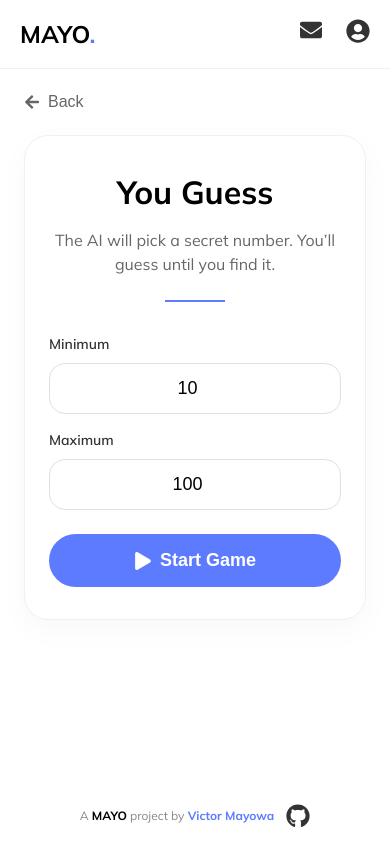
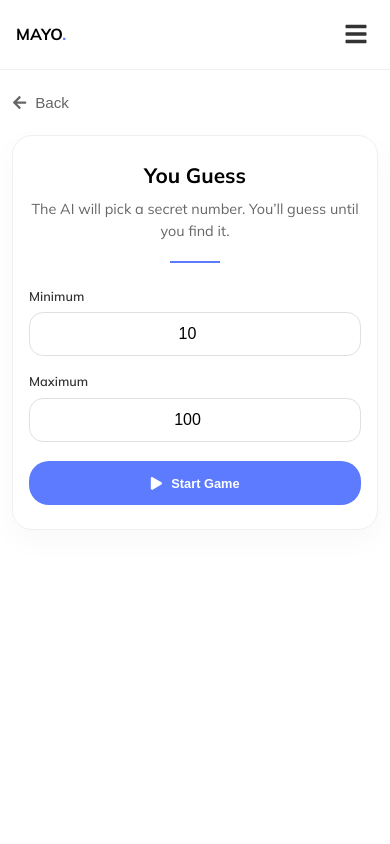
Before and after one commit to victormayowa185/mayo-binary-brain, a React (Vite) app: page /select/1 in a window 390 px wide. Shown: the top 844 px of the page. Built offline with nearby package versions, Linux system fonts and the light colour scheme.

Commit message:
made the rangepicker page responsive

```diff
--- a/src/components/Navbar.tsx
+++ b/src/components/Navbar.tsx
@@ -1,15 +1,30 @@
+import { useState } from "react";
 import { Link } from "react-router-dom";
-import { FaEnvelope, FaUserCircle } from "react-icons/fa";
+import { FaEnvelope, FaUserCircle, FaBars, FaTimes } from "react-icons/fa";
 import "../styles/Navbar.css";
 
-const Navbar = () => (
+const Navbar = () => {
+  const [isOpen, setIsOpen] = useState(false);
+
+  const toggleMenu = () => setIsOpen(!isOpen);
+  const closeMenu = () => setIsOpen(false);
+
+  return (
     <nav className="navbar">
-    <Link to="/" className="navbar-logo">
+      <Link to="/" className="navbar-logo" onClick={closeMenu}>
         MAYO<span className="logo-dot">.</span>
       </Link>
 
-    <div className="navbar-left">
-      <Link to="/contact" className="navbar-icon">
+      <button
+        className="navbar-toggle"
+        onClick={toggleMenu}
+        aria-label="Toggle menu"
+      >
+        {isOpen ? <FaTimes size={24} /> : <FaBars size={24} />}
+      </button>
+
+      <div className={`navbar-left ${isOpen ? "active" : ""}`}>
+        <Link to="/contact" className="navbar-icon" onClick={closeMenu}>
           <FaEnvelope size={22} />
         </Link>
         <a
@@ -17,10 +32,13 @@ const Navbar = () => (
           target="_blank"
           rel="noopener noreferrer"
           className="navbar-icon"
+          onClick={closeMenu}
         >
           <FaUserCircle size={24} />
         </a>
       </div>
     </nav>
   );
+};
+
 export default Navbar;
--- a/src/styles/Navbar.css
+++ b/src/styles/Navbar.css
@@ -1,3 +1,4 @@
+/* ==================== BASE DESKTOP STYLES ==================== */
 .navbar {
   display: flex;
   align-items: center;
@@ -9,27 +10,251 @@
   top: 0;
   z-index: 10;
 }
-.navbar-left {
-  display: flex;
-  gap: 1.5rem;
-}
-.navbar-icon {
-  color: #333;
-  transition: color 0.2s;
-}
-.navbar-icon:hover {
-  color: #5c7bff;
-}
+
 .navbar-logo {
   font-size: 1.5rem;
   font-weight: 700;
   color: #000;
+  text-decoration: none;
+  transition: color 0.2s;
 }
+
+.navbar-logo:hover {
+  color: #5c7bff;
+}
+
 .logo-dot {
   color: #5c7bff;
 }
-@media (max-width: 480px) {
+
+.navbar-left {
+  display: flex;
+  gap: 1.5rem;
+  align-items: center;
+}
+
+.navbar-icon {
+  color: #333;
+  transition: color 0.2s;
+  display: flex;
+  align-items: center;
+  justify-content: center;
+  cursor: pointer;
+  text-decoration: none;
+}
+
+.navbar-icon:hover {
+  color: #5c7bff;
+}
+
+.navbar-toggle {
+  display: none;
+  background: none;
+  border: none;
+  color: #333;
+  cursor: pointer;
+  transition: color 0.2s;
+  padding: 0.5rem;
+  font-size: 1.5rem;
+}
+
+.navbar-toggle:hover {
+  color: #5c7bff;
+}
+
+/* ==================== LARGE DESKTOP (1024px+) ==================== */
+@media (min-width: 1024px) {
+  .navbar {
+    padding: 1.5rem 3rem;
+  }
+
+  .navbar-logo {
+    font-size: 1.7rem;
+  }
+
+  .navbar-left {
+    gap: 2rem;
+  }
+
+  .navbar-icon {
+    font-size: 1.3rem;
+  }
+}
+
+/* ==================== EXTRA LARGE DESKTOP (1440px+) ==================== */
+@media (min-width: 1440px) {
+  .navbar {
+    padding: 1.5rem 4rem;
+  }
+
+  .navbar-logo {
+    font-size: 1.8rem;
+  }
+
+  .navbar-left {
+    gap: 2.5rem;
+  }
+}
+
+/* ==================== TABLET & SMALLER (max–width 1023px) ==================== */
+@media (max-width: 1023px) {
+  .navbar-toggle {
+    display: flex; /* show the hamburger */
+    align-items: center;
+    justify-content: center;
+  }
+
+  .navbar-left {
+    position: absolute;
+    top: 100%;
+    left: 0;
+    right: 0;
+    background: #fff;
+    border-bottom: 1px solid #f0f0f0;
+    flex-direction: column;
+    gap: 1rem;
+    padding: 0 1.5rem;
+    max-height: 0;
+    overflow: hidden;
+    transition: max-height 0.3s ease;
+  }
+
+  /* Active state – expand menu */
+  .navbar-left.active {
+    max-height: 300px;
+    padding: 1.5rem;
+  }
+
+  .navbar-icon {
+    width: 100%;
+    justify-content: flex-start;
+    font-size: 1.1rem;
+    padding: 0.75rem 0;
+    border-bottom: 1px solid #f0f0f0;
+  }
+
+  .navbar-icon:last-child {
+    border-bottom: none;
+  }
+}
+
+/* ==================== MEDIUM TABLET (800px - 1023px) ==================== */
+@media (max-width: 1023px) and (min-width: 800px) {
+  .navbar {
+    padding: 1.2rem 1.8rem;
+  }
+
+  .navbar-logo {
+    font-size: 1.4rem;
+  }
+}
+
+/* ==================== TABLET (600px - 799px) ==================== */
+@media (max-width: 799px) and (min-width: 600px) {
+  .navbar {
+    padding: 1.1rem 1.5rem;
+  }
+
+  .navbar-logo {
+    font-size: 1.3rem;
+  }
+}
+
+/* ==================== SMALL TO MEDIUM (481px - 599px) ==================== */
+@media (max-width: 599px) and (min-width: 481px) {
   .navbar {
     padding: 1rem 1.25rem;
   }
+
+  .navbar-logo {
+    font-size: 1.15rem;
+  }
 }
+
+/* ==================== SMALL DEVICES (320px - 480px) ==================== */
+@media (max-width: 480px) {
+  .navbar {
+    padding: 1rem 1rem;
+  }
+
+  .navbar-logo {
+    font-size: clamp(1rem, 4vw, 1.2rem);
+  }
+
+  .navbar-toggle {
+    font-size: 1.3rem;
+    padding: 0.4rem;
+  }
+
+  /* Already collapsed by default; just fine‑tune active state */
+  .navbar-left.active {
+    max-height: 400px;
+  }
+
+  .navbar-icon {
+    font-size: 1rem;
+    padding: 0.75rem 0;
+  }
+}
+
+/* ==================== LANDSCAPE ORIENTATION ==================== */
+@media (max-height: 500px) and (orientation: landscape) {
+  .navbar {
+    padding: 0.75rem 1rem;
+  }
+
+  .navbar-logo {
+    font-size: clamp(0.9rem, 3vw, 1.1rem);
+  }
+
+  .navbar-toggle {
+    font-size: 1.2rem;
+    padding: 0.3rem;
+  }
+
+  .navbar-left {
+    gap: 0.5rem;
+  }
+
+  .navbar-left.active {
+    max-height: 250px;
+    padding: 1rem;
+  }
+
+  .navbar-icon {
+    font-size: 0.95rem;
+    padding: 0.5rem 0;
+  }
+}
+
+/* ==================== TOUCH DEVICE OPTIMIZATION ==================== */
+@media (hover: none) and (pointer: coarse) {
+  .navbar-toggle {
+    min-width: 44px;
+    min-height: 44px;
+  }
+
+  .navbar-icon {
+    min-width: 44px;
+    min-height: 44px;
+  }
+
+  .navbar-toggle:active,
+  .navbar-icon:active {
+    color: #5c7bff;
+  }
+}
+
+/* ==================== ACCESSIBILITY & FOCUS STATES ==================== */
+.navbar-toggle:focus-visible,
+.navbar-icon:focus-visible,
+.navbar-logo:focus-visible {
+  outline: 2px solid #5c7bff;
+  outline-offset: 2px;
+  border-radius: 4px;
+}
+
+/* ==================== SMOOTH TRANSITIONS ==================== */
+* {
+  box-sizing: border-box;
+}
--- a/src/styles/RangePicker.css
+++ b/src/styles/RangePicker.css
@@ -66,9 +66,272 @@
 }
 .start-btn:hover:not(:disabled) { background: #4a6ae0; transform: translateY(-1px); box-shadow: 0 8px 20px rgba(92,123,255,0.25); }
 .start-btn:disabled { background: #ccc; cursor: not-allowed; opacity: 0.6; }
-@media (max-width: 600px) {
-  .back-btn { position: static; margin-bottom: 1.5rem; align-self: flex-start; }
-  .range-container { justify-content: flex-start; padding-top: 1.5rem; }
-  .range-card { padding: 2rem 1.5rem; }
-  .range-inputs { flex-direction: column; gap: 1rem; }
+
+/* ==================== SMALL DEVICES (320px - 480px) ==================== */
+@media (max-width: 480px) {
+  .range-container {
+    min-height: 100vh;
+    justify-content: flex-start;
+    padding: 1rem 0.75rem;
+    padding-top: 1.5rem;
+  }
+
+  .back-btn {
+    position: static;
+    align-self: flex-start;
+    margin-bottom: 1.5rem;
+    font-size: 0.95rem;
+  }
+
+  .range-card {
+    padding: 1.5rem 1rem;
+    border-radius: 20px;
+    max-width: 100%;
+  }
+
+  .range-title {
+    font-size: clamp(1.3rem, 5vw, 1.8rem);
+    margin-bottom: 0.5rem;
+  }
+
+  .range-description {
+    font-size: 0.9rem;
+    color: #666;
+    margin-bottom: 1.2rem;
+    line-height: 1.5;
+  }
+
+  .range-divider {
+    width: 50px;
+    height: 1.5px;
+    margin: 0 auto 1.5rem;
+  }
+
+  .range-inputs {
+    flex-direction: column;
+    gap: 1rem;
+    margin-bottom: 1.2rem;
+  }
+
+  .input-group label {
+    font-size: 0.8rem;
+    margin-bottom: 0.4rem;
+  }
+
+  .range-input {
+    padding: 0.75rem;
+    font-size: 1rem;
+    border-radius: 14px;
+    min-height: 44px;
+  }
+
+  .range-error {
+    font-size: 0.8rem;
+    margin-bottom: 1.2rem;
+  }
+
+  .start-btn {
+    padding: 0.9rem 0.9rem;
+    font-size: 0.8em;
+    border-radius: 20px;
+    min-height: 40px;
+  }
 }
+
+/* ==================== SMALL TO MEDIUM (481px - 600px) ==================== */
+@media (max-width: 600px) and (min-width: 481px) {
+  .range-container {
+    min-height: 100vh;
+    justify-content: flex-start;
+    padding: 1.2rem 1rem;
+    padding-top: 2rem;
+  }
+
+  .back-btn {
+    position: static;
+    align-self: flex-start;
+    margin-bottom: 1.5rem;
+  }
+
+  .range-card {
+    padding: 2rem 1.5rem;
+    border-radius: 22px;
+    max-width: 100%;
+  }
+
+  .range-title {
+    font-size: clamp(1.5rem, 5vw, 1.9rem);
+    margin-bottom: 0.6rem;
+  }
+
+  .range-description {
+    font-size: 0.95rem;
+    margin-bottom: 1.3rem;
+  }
+
+  .range-divider {
+    width: 55px;
+    height: 2px;
+    margin: 0 auto 1.8rem;
+  }
+
+  .range-inputs {
+    flex-direction: column;
+    gap: 1.1rem;
+    margin-bottom: 1.3rem;
+  }
+
+  .input-group label {
+    font-size: 0.85rem;
+    margin-bottom: 0.45rem;
+  }
+
+  .range-input {
+    padding: 0.8rem;
+    font-size: 1.05rem;
+    min-height: 46px;
+  }
+
+  .range-error {
+    font-size: 0.85rem;
+    margin-bottom: 1.3rem;
+  }
+
+  .start-btn {
+    padding: 0.95rem;
+    font-size: 1.05rem;
+    min-height: 46px;
+  }
+}
+
+/* ==================== MEDIUM TO TABLET (601px - 900px) ==================== */
+@media (max-width: 900px) and (min-width: 601px) {
+  .range-container {
+    min-height: 100vh;
+    justify-content: flex-start;
+    padding: 1.5rem 1.5rem;
+    padding-top: 2.5rem;
+  }
+
+  .back-btn {
+    position: static;
+    align-self: flex-start;
+    margin-bottom: 2rem;
+  }
+
+  .range-card {
+    padding: 2.3rem 1.8rem;
+    border-radius: 23px;
+    max-width: 100%;
+  }
+
+  .range-title {
+    font-size: clamp(1.7rem, 5vw, 2rem);
+    margin-bottom: 0.7rem;
+  }
+
+  .range-description {
+    font-size: 0.98rem;
+    margin-bottom: 1.4rem;
+  }
+
+  .range-divider {
+    width: 58px;
+    height: 2px;
+    margin: 0 auto 1.9rem;
+  }
+
+  .range-inputs {
+    flex-direction: column;
+    gap: 1.2rem;
+    margin-bottom: 1.4rem;
+  }
+
+  .range-input {
+    padding: 0.85rem;
+    font-size: 1.1rem;
+    min-height: 48px;
+  }
+
+  .range-error {
+    font-size: 0.875rem;
+    margin-bottom: 1.4rem;
+  }
+
+  .start-btn {
+    padding: 1rem;
+    font-size: 1.1rem;
+    min-height: 48px;
+  }
+}
+
+/* ==================== LANDSCAPE ORIENTATION ==================== */
+@media (max-height: 600px) and (orientation: landscape) {
+  .range-container {
+    min-height: auto;
+    padding: 1rem 1.5rem;
+    justify-content: center;
+  }
+
+  .back-btn {
+    position: static;
+    margin-bottom: 1rem;
+  }
+
+  .range-card {
+    padding: 1.5rem 1.5rem;
+  }
+
+  .range-title {
+    font-size: clamp(1.2rem, 4vw, 1.6rem);
+    margin-bottom: 0.4rem;
+  }
+
+  .range-description {
+    font-size: 0.85rem;
+    margin-bottom: 1rem;
+  }
+
+  .range-divider {
+    width: 45px;
+    height: 1.5px;
+    margin: 0 auto 1.2rem;
+  }
+
+  .range-inputs {
+    gap: 0.8rem;
+    margin-bottom: 1rem;
+  }
+
+  .range-input {
+    padding: 0.7rem;
+    font-size: 0.95rem;
+    min-height: 40px;
+  }
+
+  .range-error {
+    font-size: 0.8rem;
+    margin-bottom: 1rem;
+  }
+
+  .start-btn {
+    padding: 0.85rem;
+    font-size: 0.95rem;
+    min-height: 40px;
+  }
+}
+
+/* ==================== TOUCH DEVICE OPTIMIZATION ==================== */
+@media (hover: none) and (pointer: coarse) {
+  .range-input {
+    min-height: 48px;
+  }
+
+  .start-btn {
+    min-height: 50px;
+  }
+
+  .start-btn:active:not(:disabled) {
+    transform: scale(0.98);
+  }
+}
```
Lines whose indentation alone changed are shown as unchanged.
